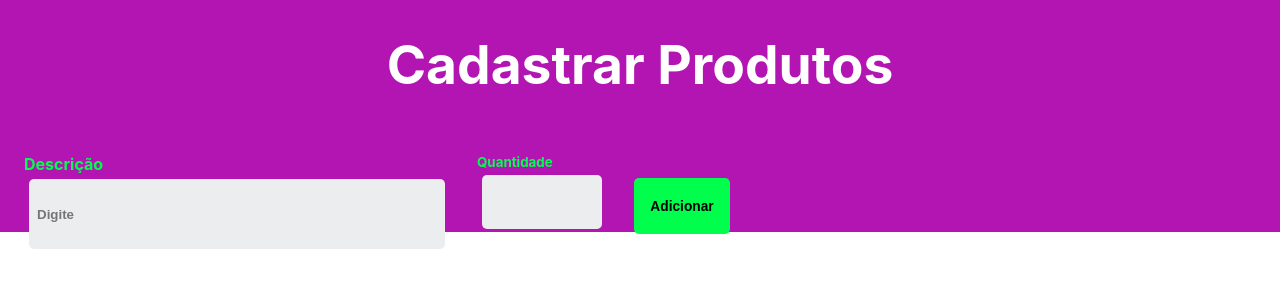
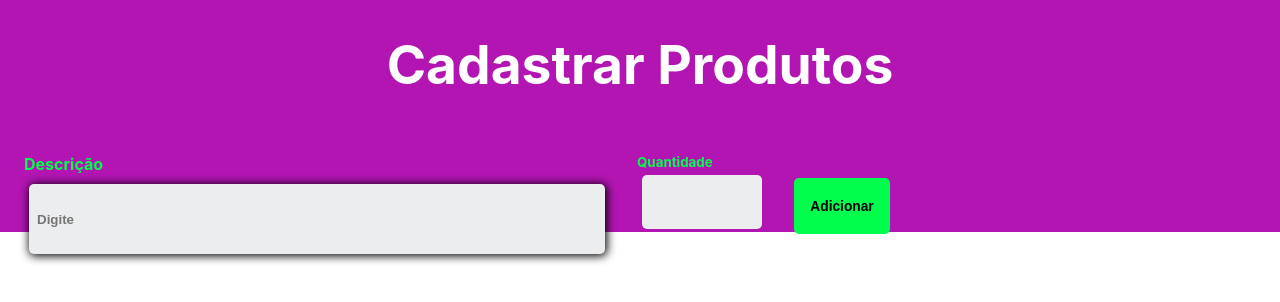
Before and after one commit to jhonattan-farias/Sistema-de-Cadastro-de-Produtos-JS, a website with bundled scripts: page src/index.html in a window 1280 px wide. In both pictures the pointer is over the input "Digite". Built offline with nearby package versions, Linux system fonts and the light colour scheme.

Commit message:
Update index.css

```diff
--- a/src/styles/index.css
+++ b/src/styles/index.css
@@ -35,7 +35,7 @@ body{
     position: absolute;
 
     margin-top: 130px;
-    width: 45rem;
+    width: 55rem;
     height: 5rem;
     padding: 1.5rem;
 }
@@ -46,7 +46,7 @@ body{
 }
 
 #name{
-    width: 25rem;
+    width: 35rem;
     margin:0 0 1rem;
     height: 3.4rem;
     border: 0;
@@ -58,7 +58,11 @@ body{
     margin-left: 5px;
     background: rgb(236, 237, 238);
 
-    word-break: 10;
+    transition: .7s;
+}
+#name:hover{
+    box-shadow:1px 1px 10px 1px;
+    transform: translateY(5px);
 }
 
 .name-field{
@@ -82,6 +86,12 @@ body{
     margin-top: 5px;
     margin-left: 5px;
     background: rgb(236, 237, 238);
+
+    transition:.7s;
+}
+#quantidade:hover{
+    box-shadow:1px 1px 10px 1px;
+    transform: translateY(5px);
 }
 
 .quantidade-field{
@@ -114,6 +124,12 @@ body{
 
     font-size: 10.3pt;
     font-weight: bold;
+
+    transition: .5s;
+}
+#add:hover{
+    background-color:rgb(54, 240, 110);
+    box-shadow:1px 1px 10px 1px white;
 }
 /**/
 
```
